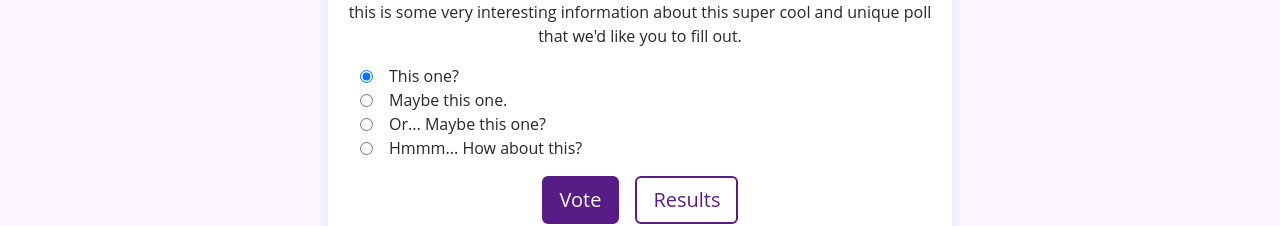
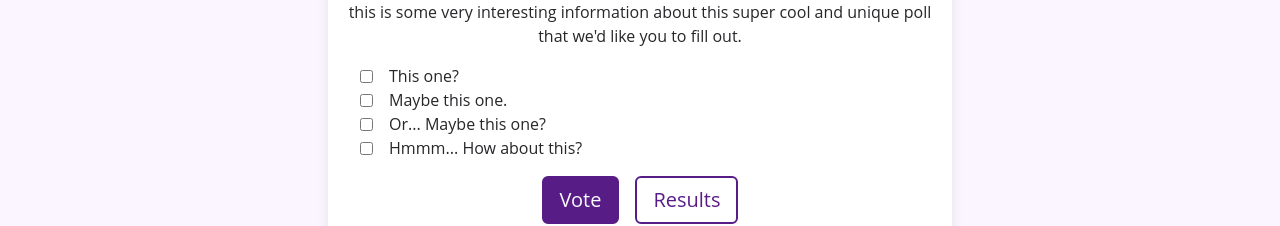
Before and after one commit to TylerBarlock/gcCE-Survey, a React (Create React App) app in the folder Client/: page / in a window 1280 px wide. Both pictures are taken after a click on the button "Answer a Poll". Shown: the part 324-550 px from the top of the page. Built offline with nearby package versions, Linux system fonts and the light colour scheme.

Commit message:
almost done with checkbox logic

```diff
--- a/Client/src/Components/Poll/Poll.js
+++ b/Client/src/Components/Poll/Poll.js
@@ -29,7 +29,7 @@ const Poll = () => {
     ],
     options: {
       private: false,
-      multiple: false,
+      multiple: true,
       login: false,
       ipcheck: false,
     },
--- a/Client/src/Components/Poll/PollAnswer.js
+++ b/Client/src/Components/Poll/PollAnswer.js
@@ -1,13 +1,15 @@
 //Main component for answering a poll
 
-import React, { useState } from "react";
+import React, { useState, useRef } from "react";
 import PollAnswerOption from "./PollAnswerOption";
 
 const PollAnswer = (props) => {
   let isMultiple = props.pollData.options.multiple;
 
   //create state hook to track the currently selected answer(s)
-  const [checkedAnswer, setCheckedAnswer] = useState([0]);
+  const [checkedAnswer, setCheckedAnswer] = useState([]);
+
+  const answerOptionRef = useRef();
 
   let pollVotes = [];
 
@@ -20,14 +22,24 @@ const PollAnswer = (props) => {
     //checkedAnswer is the value the user selected and is received upon the user submitting. this will be added to the tally. Will need to look into a way to check the user's username and maybe IP in the future
   };
 
-  const answerChangeHandler = (selectedAnswer, id) => {
+  const answerChangeHandler = (selectedAnswer) => {
+    selectedAnswer = Number(selectedAnswer);
     let pastAnswers = checkedAnswer;
-    if (isMultiple === true){
-      pastAnswers = [...pastAnswers, Number(selectedAnswer)];
-      setCheckedAnswer(pastAnswers);
-    }
-    else {
-      setCheckedAnswer(selectedAnswer);
+    if (isMultiple === true) {
+      if (pastAnswers.includes(selectedAnswer) === true) {
+        console.log(pastAnswers + " contains " + selectedAnswer);
+        console.log("Removing " + selectedAnswer);
+        const index = pastAnswers.indexOf(selectedAnswer);
+        pastAnswers.splice(index, 1);
+        setCheckedAnswer(pastAnswers);
+      } else {
+        console.log(pastAnswers + " does NOT contain " + selectedAnswer);
+        console.log("Adding " + selectedAnswer);
+        pastAnswers = [...pastAnswers, Number(selectedAnswer)];
+        setCheckedAnswer(pastAnswers);
+      }
+    } else {
+      setCheckedAnswer([selectedAnswer]);
     }
   };
 
@@ -37,25 +49,34 @@ const PollAnswer = (props) => {
 
     let isChecked;
 
-    if (isMultiple === true){
+    if (isMultiple === true) {
       console.log(optionId);
       console.log(checkedValues);
-      for (let i = 0; i < checkedValues.length; i++){
-        console.log(checkedValues[i] + " " + optionId)
-        if (Number(checkedValues[i]) === optionId){
-          console.log(checkedValues[i] + " === " + optionId + ". Setting isChecked to true.");
+      for (let i = 0; i < checkedValues.length; i++) {
+        console.log(checkedValues[i] + " " + optionId);
+        if (Number(checkedValues[i]) === optionId) {
+          console.log(
+            checkedValues[i] +
+              " === " +
+              optionId +
+              ". Setting isChecked to true."
+          );
           isChecked = true;
-        }
-        else {
+        } else {
+          console.log(
+            checkedValues[i] +
+              " =/= " +
+              optionId +
+              ". Setting isChecked to false."
+          );
           isChecked = false;
         }
       }
-    }
-    else {
+    } else {
       isChecked = Number(checkedValues) === optionId;
     }
     return isChecked;
-  }
+  };
 
   return (
     <React.Fragment>
@@ -70,8 +91,9 @@ const PollAnswer = (props) => {
               id={option.id}
               text={option.text}
               isMultiple={isMultiple}
-              isChecked={isCheckedHandler(option.id, checkedAnswer)}
               onAnswerChanged={answerChangeHandler}
+              isChecked={checkedAnswer.includes(option.id) ? true : false/*isCheckedHandler(option.id, checkedAnswer)*/}
+              ref={answerOptionRef}
             />
           ))}
         </div>
--- a/Client/src/Components/Poll/PollAnswerOption.js
+++ b/Client/src/Components/Poll/PollAnswerOption.js
@@ -1,10 +1,8 @@
+import React from "react";
+
 //Component for individual answer option items (radio buttons/checkboxes)
 
-import React, {useRef} from "react";
-
-const PollAnswerOption = (props) => {
-
-  const isSelectedRef = useRef();
+const PollAnswerOption = React.forwardRef((props, ref) => {
 
   const radioSelectedHandler = (event) => {
     props.onAnswerChanged(event.target.value);
@@ -28,11 +26,11 @@ const PollAnswerOption = (props) => {
         className="mx-4"
         checked={props.isChecked}
         onChange={radioSelectedHandler}
-        ref={isSelectedRef}
+        ref={ref}
       ></input>
       <label>{props.text}</label>
     </div>
   );
-};
+});
 
 export default PollAnswerOption;
```
